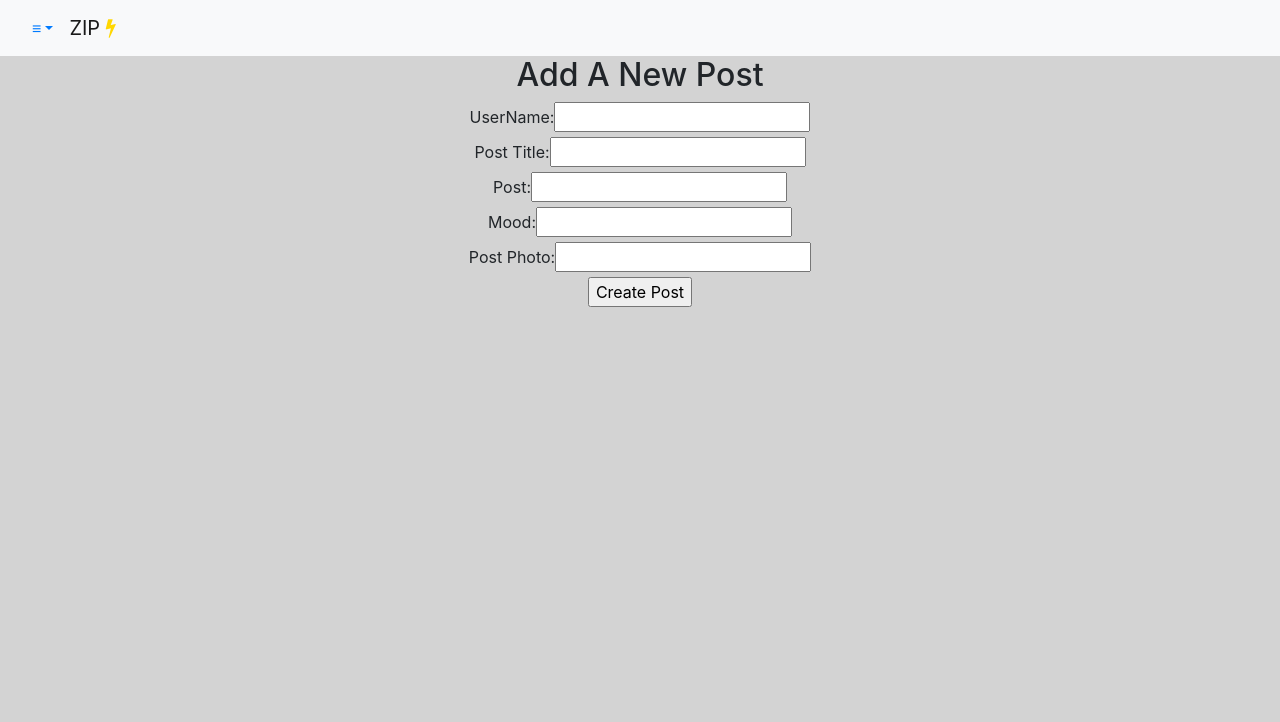
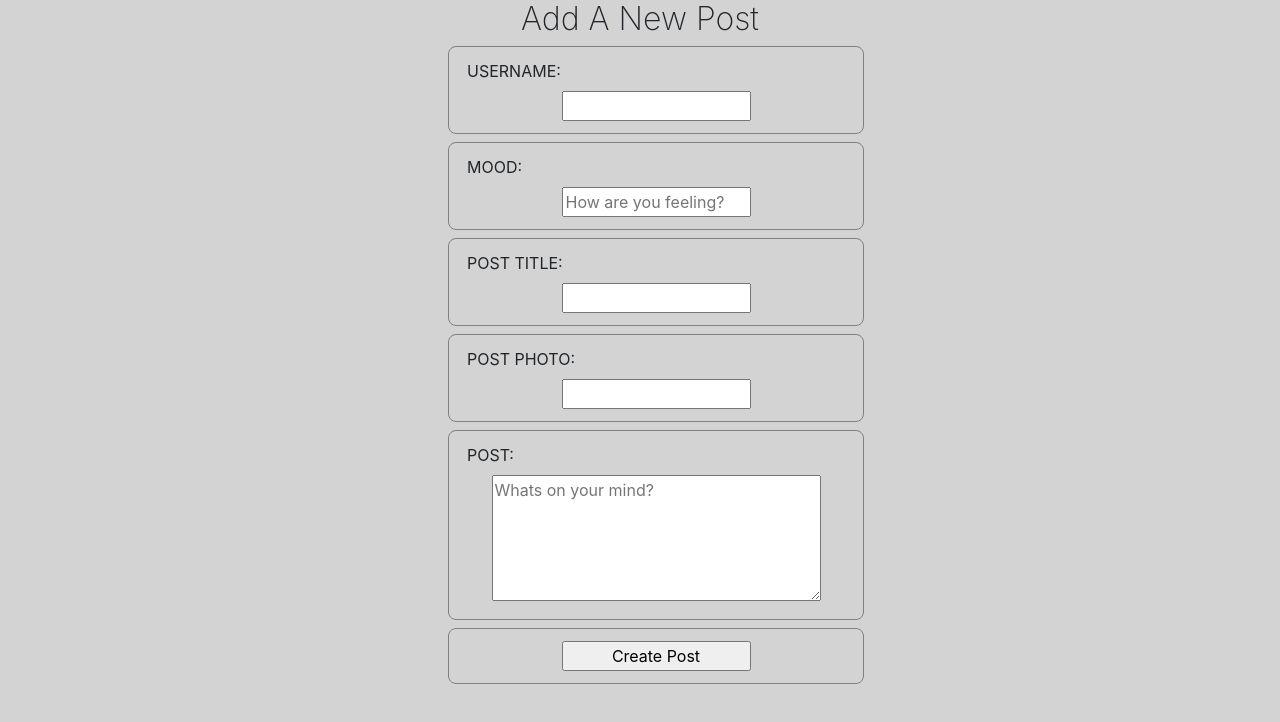
Before and after one commit to JordanAclarke/zip-application, a React (Create React App) app in the folder client/: page /categories/1/posts/new in a window 1280 px wide. Shown: the top 722 px of the page. Built offline with nearby package versions, Linux system fonts and the light colour scheme; no server answers.

Commit message:
some more styling

```diff
--- a/client/src/components/Category.js
+++ b/client/src/components/Category.js
@@ -2,9 +2,10 @@ import React, { Component } from 'react'
 import axios from 'axios'
 import { Redirect, Link } from 'react-router-dom'
 import NewPostForm from '../components/NewPostForm'
+import CategoryList from '../components/CategoryList'
 import {Navbar, Nav, NavDropdown, Card, Button} from 'react-bootstrap';
 import Image from 'react-graceful-image'
-const navBar = {backgroundColor: 'azure'};
+const navBar = {backgroundColor: 'white'};
 export default class Category extends Component {
     state = {
         category: {},
@@ -70,6 +71,7 @@ export default class Category extends Component {
                     <div className="position"></div>
                         <Card>
                         <Card.Header>
+                        Posted By: {post.username}
                         </Card.Header>
                         <Card.Body>
                             <Card.Title>{post.title}</Card.Title>
@@ -101,7 +103,7 @@ export default class Category extends Component {
                 </Navbar.Collapse>
                 </Navbar>
 
-                {/* <NewPostForm match={this.props.match}/>  */}
+
                 {
                     this.state.isEditCategoryFormDisplay
                     ?
@@ -145,7 +147,7 @@ export default class Category extends Component {
                     <div>
                         <h2>{this.state.category.cate_title}</h2>
                         <p>Description:{this.state.category.description}</p>
-                        <Image src={this.state.category.photo_url} alt="⚡" placeholderColor="gold" height='300' width='400' />
+                        {/* <Image src={this.state.category.photo_url} alt="⚡" placeholderColor="gold" height='300' width='400' /> */}
                         <div>
                         <Button variant="success" onClick = {this.toggleCategoryEditForm}>Edit Category</Button>
                         <Button variant="danger" onClick={this.handleDeleteCategory}>Delete Category</Button>
@@ -159,7 +161,7 @@ export default class Category extends Component {
                         {postList}
                         </div>
 
-                        {/* <NewPostForm match={this.props.match} /> */}
+                        <NewPostForm match={this.props.match} />
                         {/* <Link
                         to={{pathname: '/posts/new', state: {category: this.state.category.id}}}>
                             Add A New Post
--- a/client/src/components/NewPostForm.js
+++ b/client/src/components/NewPostForm.js
@@ -50,7 +50,7 @@ export default class NewPostForm extends Component {
         }
         return (
             <div>
-                <Navbar bg="light" expand="lg">
+                {/* <Navbar bg="light" expand="lg">
                 <NavDropdown title="≡" id="basic-nav-dropdown">
                 <NavDropdown.Item href="/">Home</NavDropdown.Item>
                 <NavDropdown.Item href="/categories">Categories</NavDropdown.Item>
@@ -61,11 +61,12 @@ export default class NewPostForm extends Component {
                     <Nav className="mr-auto">
                     </Nav>
                 </Navbar.Collapse>
-                </Navbar>
-                <h2>Add A New Post</h2>
+                </Navbar> */}
+                <h2 className="comment-header">Add A New Post</h2>
+                <div className="comment-form">
                 <form onSubmit={this.handleSubmit}>
                     <div>
-                        <div>
+                        <div className="txtb">
                         <label htmlFor="post-username">UserName:</label>
                         <input
                         type='text'
@@ -75,8 +76,19 @@ export default class NewPostForm extends Component {
                         value={this.state.newPost.username}
                         />
                         </div>
+                        <div className="txtb">
+                        <label htmlFor="post-mood">Mood:</label>
+                        <input
+                        type='text'
+                        name='mood'
+                        id='post-mood'
+                        placeholder="How are you feeling?"
+                        onChange={this.handleChange}
+                        value={this.state.newPost.mood}
+                        />
+                        </div>
 
-                        <div>
+                        <div className="txtb">
                         <label htmlFor="post-title">Post Title:</label>
                         <input
                         type='text'
@@ -87,42 +99,7 @@ export default class NewPostForm extends Component {
                         />
                         </div>
 
-
-                        <div>
-                        <label htmlFor="post-text">Post:</label>
-                        <input
-                        type='text'
-                        name='text'
-                        id='post-text'
-                        onChange={this.handleChange}
-                        value={this.state.newPost.text}
-                        cols="300"
-                        rows="100"
-                        />
-                        </div>
-{/*
-                        <div>
-                        <label htmlFor="post-location">Location:</label>
-                        <input
-                        type='text'
-                        name='location'
-                        id='post-location'
-                        onChange={this.handleChange}
-                        value={this.state.newPost.location}
-                        />
-                        </div>
-                         */}
-                        <div>
-                        <label htmlFor="post-mood">Mood:</label>
-                        <input
-                        type='text'
-                        name='mood'
-                        id='post-mood'
-                        onChange={this.handleChange}
-                        value={this.state.newPost.mood}
-                        />
-                        </div>
-
+                        <div className="txtb">
                         <label htmlFor="post-text-photo">Post Photo:</label>
                         <input
                         type='text'
@@ -131,7 +108,23 @@ export default class NewPostForm extends Component {
                         onChange={this.handleChange}
                         value={this.state.newPost.text_photo}
                         />
-                        <div>
+                        </div>
+
+                        <div className="txtb">
+                        <label htmlFor="post-text">Post:</label>
+                        <textarea
+                        type='text'
+                        name='text'
+                        id='post-text'
+                        onChange={this.handleChange}
+                        value={this.state.newPost.text}
+                        cols="30"
+                        rows="5"
+                        placeholder="Whats on your mind?"
+                        />
+                        </div>
+
+                        <div className="txtb">
                         <input
                         type='submit'
                         value='Create Post'
@@ -140,6 +133,7 @@ export default class NewPostForm extends Component {
                     </div>
 
                 </form>
+                </div>
             </div>
         )
     }
--- a/client/src/components/Post.js
+++ b/client/src/components/Post.js
@@ -72,7 +72,7 @@ export default class Post extends Component {
                 </Navbar>
 
                                 <Card>
-                <Card.Header as="h5">{this.state.post.username}</Card.Header>
+                <Card.Header as="h5">Posted By: {this.state.post.username}</Card.Header>
                 <Card.Body>
                     <Card.Title>{this.state.post.title}</Card.Title>
                     <Card.Text>
```
